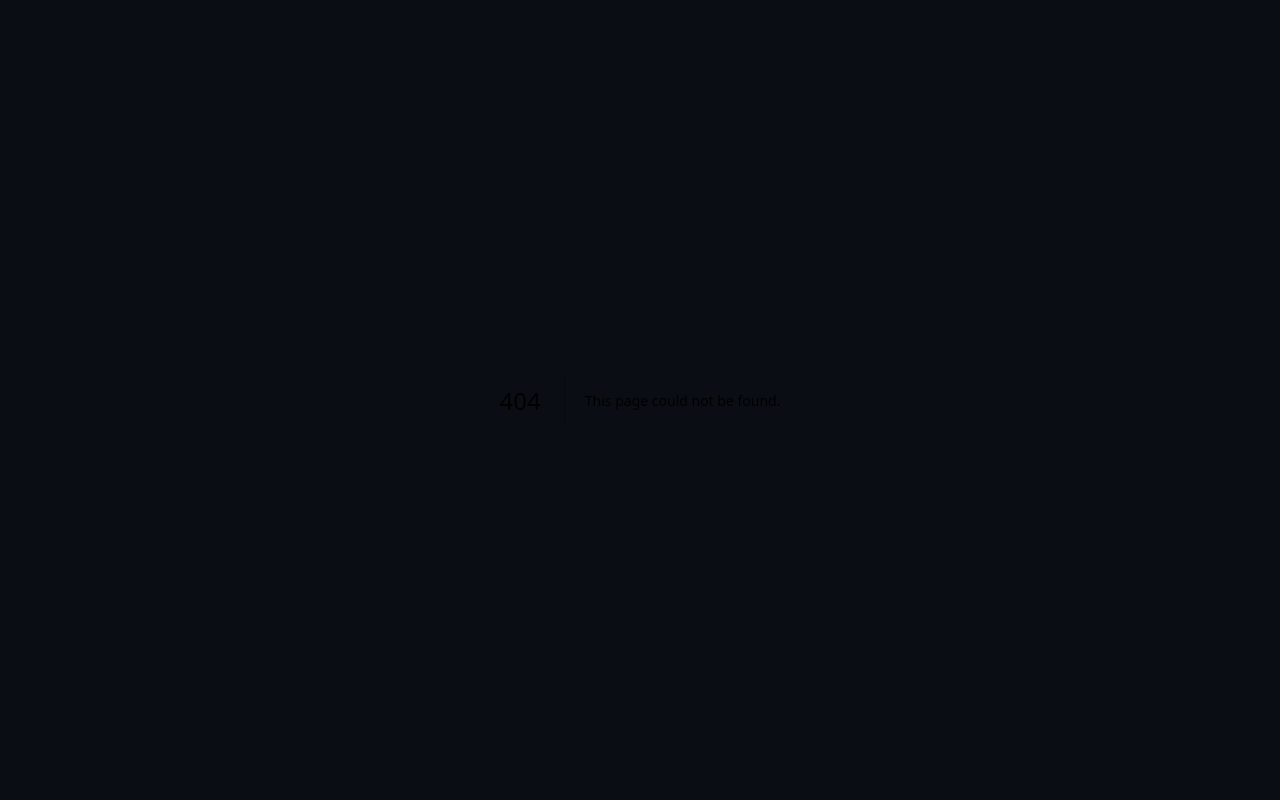
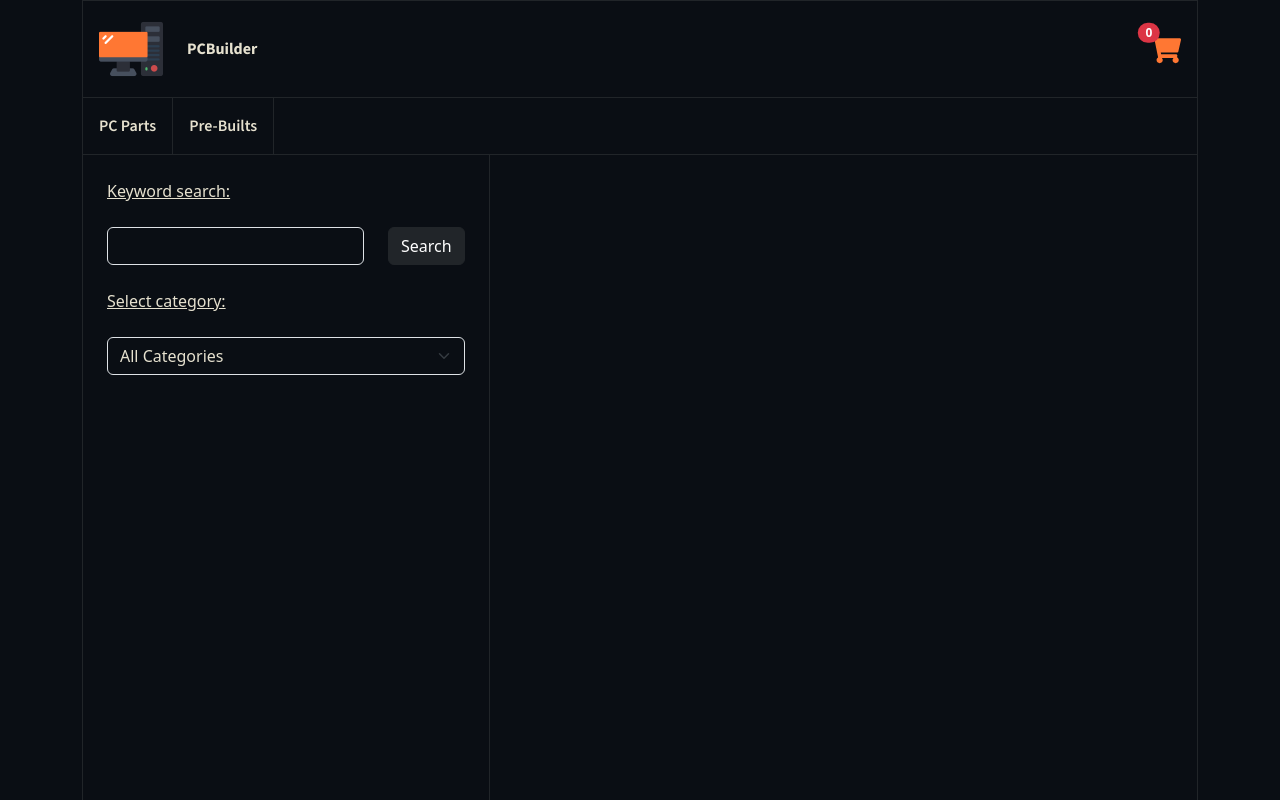
Before and after one commit to miloudi98/ecom, a Next.js app: page /buy in a window 1280 px wide. Before the commit this address had no page. Shown: the top 800 px of the page. Built offline with nearby package versions, Linux system fonts and the light colour scheme.

Commit message:
Buy section

```diff
--- /dev/null
+++ b/app/GlobalStateContext.js
@@ -0,0 +1,24 @@
+"use client";
+
+import { createContext, useState, useContext } from "react";
+
+// Create the context
+const GlobalStateContext = createContext();
+
+// Create a Provider component
+export function GlobalStateProvider({ children }) {
+  const [cartCount, setCartCount] = useState(0);
+  const [category, setCategory] = useState("");
+
+  return (
+    <GlobalStateContext.Provider value={{ cartCount, setCartCount,
+                                          category, setCategory }}>
+      {children}
+    </GlobalStateContext.Provider>
+  );
+}
+
+// Custom hook for easy access
+export function useGlobalState() {
+  return useContext(GlobalStateContext);
+}
--- /dev/null
+++ b/app/buy/page.js
@@ -0,0 +1,64 @@
+"use client";
+
+import { NavBar, ActionBar, HeroSection, SearchBox } from "../page.js";
+import { useGlobalState } from "../GlobalStateContext";
+
+import css from "../page.module.css";
+
+const CPU_Categories = () => {
+	return (
+		<>
+			<span className="text-decoration-underline"> Brand: </span>
+			<select
+			   className="form-select text-reset"
+			   value={category} onChange={(e) => setCategory(e.value)}
+			   style={{ backgroundColor: "var(--dark-color-hex)" }}
+			>
+				<option value=""> All Categories </option>
+				<option value="intel"> Intel </option>
+				<option value="AMD"> AMD </option>
+				<option value="Apple"> Apple </option>
+			</select>
+		</>
+	);
+};
+
+const Products_PC_Parts = () => {
+	const { category, setCategory } = useGlobalState();
+
+	return (
+		<div className={`d-flex h-100 ${css.white} border-start border-end border-dark`}>
+			<div className="d-flex flex-column p-4 border-end border-dark gap-4">
+				<span className="text-decoration-underline"> Keyword search: </span>
+				<SearchBox />
+
+				<span className="text-decoration-underline"> Select category: </span>
+				<select
+                                   className="form-select text-reset"
+                                   value={category} onChange={(e) => setCategory(e.value)}
+                                   style={{ backgroundColor: "var(--dark-color-hex)" }}
+                                >
+					<option value=""> All Categories </option>
+					<option value="cpu"> CPU </option>
+					<option value="gpu"> GPU </option>
+					<option value="mbs"> Motherboards </option>
+					<option value="hdd"> Hard drives </option>
+				</select>
+
+			</div>
+
+			<div className="">
+			</div>
+		</div>
+	);
+};
+
+export default function Buy() {
+	return (
+		<div className="container h-100">
+			<NavBar />
+			<ActionBar />
+			<Products_PC_Parts />
+		</div>
+	);
+}
--- a/app/layout.js
+++ b/app/layout.js
@@ -1,10 +1,14 @@
 import "./globals.css";
+
+import { GlobalStateProvider } from "./GlobalStateContext";
 
 export default function RootLayout({ children }) {
   return (
     <html lang="en">
       <body>
-        {children}
+	<GlobalStateProvider>
+	  {children}
+	</GlobalStateProvider>
       </body>
     </html>
   );
--- a/app/page.js
+++ b/app/page.js
@@ -7,8 +7,36 @@ import css from "./page.module.css";
 
 import { FaShoppingCart } from "react-icons/fa";
 import { useState } from "react";
+import { useGlobalState } from "./GlobalStateContext";
 
-const CartIcon = ({ count }) => {
+export const SearchBox = () => {
+  const [query, setQuery] = useState("");
+
+  const handleSubmit = (e) => {
+    e.preventDefault();
+    // Do something with the search term
+    console.log("Searching for:", query);
+    // For example: navigate, filter, etc.
+    setQuery("");
+  };
+
+  return (
+    <form onSubmit={handleSubmit} className="d-flex">
+      <input
+        type="search"
+        className="form-control text-reset me-4"
+	style={{ backgroundColor: "var(--dark-color-hex)" }}
+        value={query}
+        onChange={(e) => setQuery(e.target.value)}
+      />
+      <button className="btn btn-dark" type="submit">
+        Search
+      </button>
+    </form>
+  );
+}
+
+export const CartIcon = ({ count }) => {
 	return (
 		<div className="position-relative d-inline-block">
 			<FaShoppingCart size={32} style={{ color: "#FF7733"}} />
@@ -22,7 +50,8 @@ const CartIcon = ({ count }) => {
 	);
 };
 
-const NavBar = ({cartCount}) => {
+export const NavBar = () => {
+	const { cartCount } = useGlobalState();
 	return (
 		<nav className="d-flex justify-content-between align-items-center border-dark border p-3">
 			<div className="d-flex align-items-center gap-4">
@@ -34,7 +63,7 @@ const NavBar = ({cartCount}) => {
 	);
 };
 
-const HeroSection = () => {
+export const HeroSection = () => {
 	return (
 		<div className="border-start border-end border-dark h-100">
 			<div className={`text-center ${css.white}`}>
@@ -57,7 +86,7 @@ const HeroSection = () => {
 						<img src="/computer_parts_3.png" style={{width: 'auto', height: '90px'}} />
 					</div>
 					<div className={`col-12 mt-5 text-center ${css.white}`}>
-						<a href="#" className="text-decoration-none btn btn-primary">  Explore PC parts </a>
+						<a href="/buy" className="text-decoration-none btn btn-primary">  Explore PC parts </a>
 					</div>
 				</div>
 
@@ -75,7 +104,7 @@ const HeroSection = () => {
 						<img src="/computer_parts_7.png" style={{width: 'auto', height: '90px'}} />
 					</div>
 					<div className={`col-12 mt-5 text-center ${css.white}`}>
-						<a href="#" className="btn btn-primary text-decoration-none"> Explore pre-built PCs </a>
+						<a href="/buy" className="btn btn-primary text-decoration-none"> Explore pre-built PCs </a>
 					</div>
 				</div>
 			</div>
@@ -83,14 +112,14 @@ const HeroSection = () => {
 	);
 };
 
-const ActionBar = () => {
+export const ActionBar = () => {
 	return (
 		<div className={`d-flex border-bottom border-dark ${css.white} ${css.source_med} border-light`}>
 			<div className="border-start border-dark p-3">
-				<a href="#" id="pcparts" className={`text-reset text-decoration-none `}>PC Parts</a>
+				<a href="/buy" id="pcparts" className={`text-reset text-decoration-none `}>PC Parts</a>
 			</div>
 			<div className="border-start border-dark border-end border-dark p-3">
-				<a href="#" className={`text-reset text-decoration-none `}>Pre-Builts</a>
+				<a href="/buy" className={`text-reset text-decoration-none `}>Pre-Builts</a>
 			</div>
 			<div className="flex-fill border-end border-dark">
 			</div>
@@ -99,11 +128,10 @@ const ActionBar = () => {
 };
 
 export default function Home() {
-	const [cartCount, setCartCount] = useState(0);
 
 	return (
 		<div className="container h-100">
-			<NavBar cartCount={cartCount} />
+			<NavBar />
 			<ActionBar />
 			<HeroSection />
 		</div>
```
